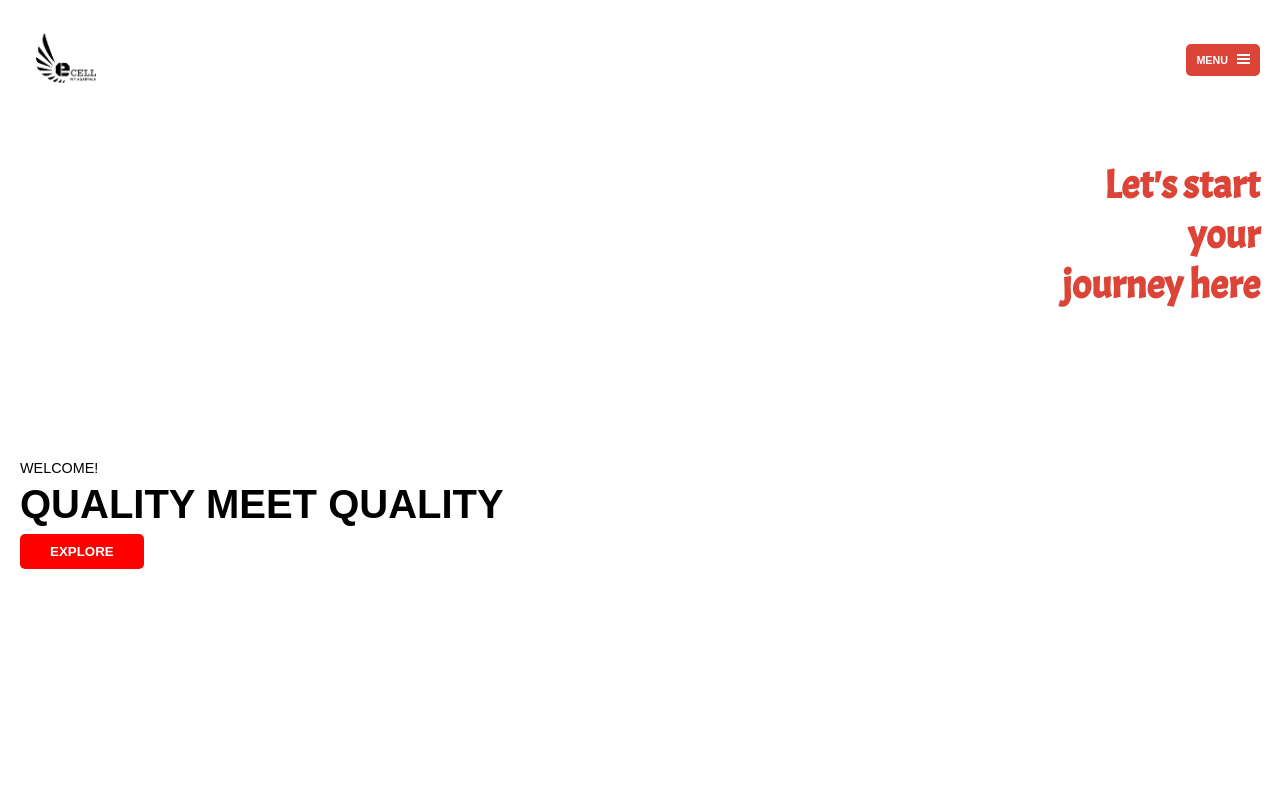
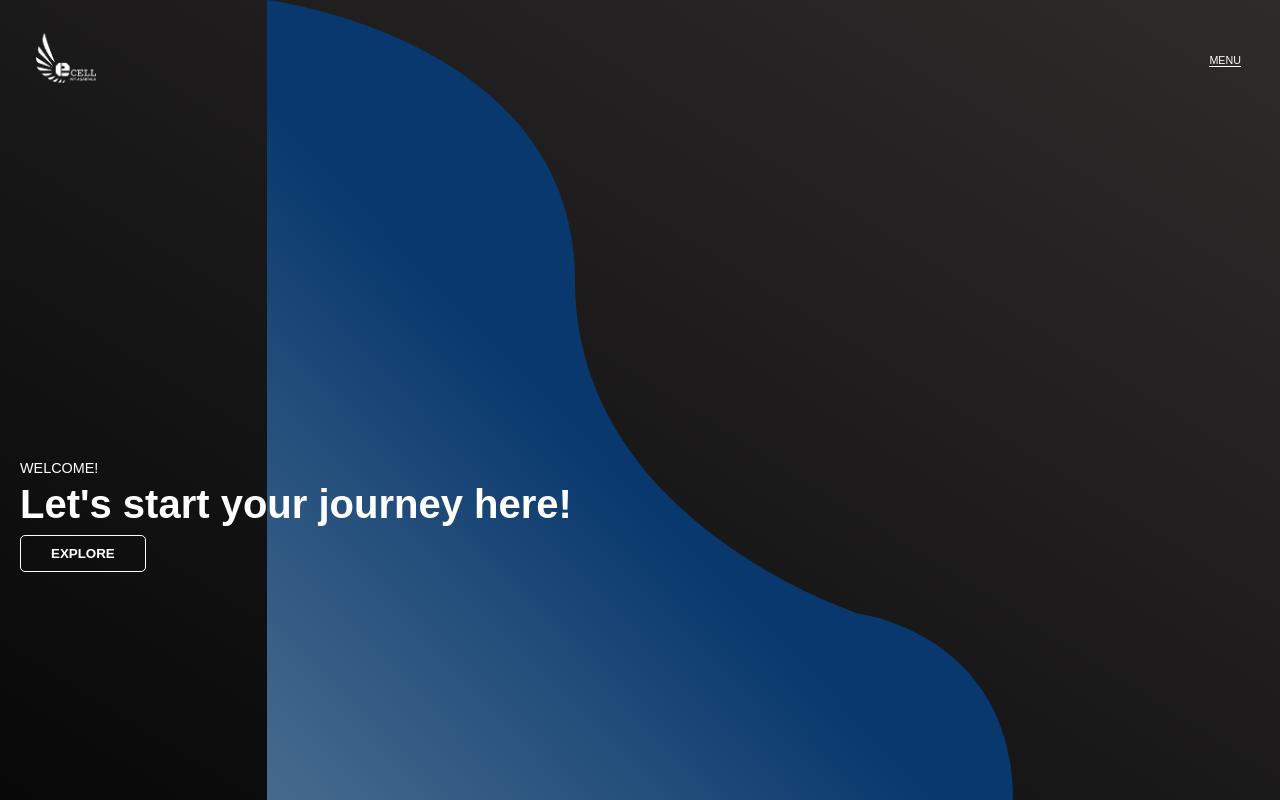
Before and after one commit to Abhishekucs/ecellwebsite, a plain HTML site: page index.html in a window 1280 px wide. Drawn offline with Linux system fonts and the light colour scheme; a web font is replaced by a local one.

Commit message:
new look

```diff
--- a/css/style.scss
+++ b/css/style.scss
@@ -16,6 +16,16 @@ html,body{
         display: grid;
         grid-template-columns: 20px 1fr 1fr 1fr 20px;
         grid-template-rows: 20px 80px 1fr 1fr 20px;
+        background-image: url(../img/SVG/left.svg), linear-gradient(to top right, rgb(8, 8, 8), rgb(46, 43, 43));
+        background-repeat: no-repeat;
+        background-position: bottom;
+        background-color: rgb(26, 24, 24);
+        .svg-images{
+            grid-column-start: 1;
+            grid-column-end: 6;
+            grid-row-start: 4;
+            grid-row-end: 6;
+        }
         .header{
             grid-column-start: 2;
             grid-column-end: 5;
@@ -28,24 +38,25 @@ html,body{
                 display: flex;
                 align-items: center;
                 justify-content: space-between;
-                background-color: #db4437;
+                // background-color: #db4437;
                 padding: 10px;
                 border-radius: 5px;
                 .name{
                     color: white;
                     margin-right: 9px;
+                    border-bottom: 1px white solid;
                     h6{
-                        font-weight: 550;
+                        font-weight: 500;
                     }
                 }
-                .bar{
-                    div{
-                        height: 2px;
-                        width: 13px;
-                        background-color: white;
-                        margin-bottom: 2px;
-                    }
-                }
+                // .bar{
+                //     div{
+                //         height: 2px;
+                //         width: 13px;
+                //         background-color: white;
+                //         margin-bottom: 2px;
+                //     }
+                // }
                 }
             }
             .logo{
@@ -55,28 +66,12 @@ html,body{
                 }
             }
         }
-        .content_1{
-            grid-column-start: 3;
-            grid-column-end: 5;
-            grid-row-start: 3;
-            grid-row-end: 4;
-            align-self: center;
-            display: grid;
-            justify-items: end;
-            margin-bottom: 70px;
-            h6{
-                color: #db4437;
-                font-size: 2.5rem;
-                font-family: 'Acme', sans-serif;
-                font-weight: 600;
-            }
-        }
         .content{
             grid-column-start: 1;
             grid-column-end: 6;
             grid-row-start: 4;
             grid-row-end: 6;
-            color: black;
+            color: white;
             padding: 20px;
             h6{
                 margin-bottom: 7px;
@@ -87,12 +82,13 @@ html,body{
                 font-weight: 800;
                 font-size: 40px;
                 line-height: 42px;
-                margin-bottom: 9px;
+                margin-bottom: 10px;
             }
             button{
                 border: none;
                 border-radius: 5px;
-                background-color: red;
+                background: none;
+                border: 1px white solid;
                 color: white;
                 font-weight: 800;
                 padding: 10px 30px;
--- a/index.html
+++ b/index.html
@@ -5,14 +5,14 @@
     <meta name="viewport" content="width=device-width, initial-scale=1.0">
     <title>E-cell | NITA</title>
     <link rel="stylesheet" href="./css/style.css">
-    <link href="https://fonts.googleapis.com/css2?family=Acme&display=swap" rel="stylesheet">
+    <link href="https://fonts.googleapis.com/css2?family=Gotu&display=swap" rel="stylesheet">
 </head>
 <body>
     <div class="container">
         <section class="one">
             <div class="header">
                 <div class="logo">
-                    <img src="./img/ecell_black.png" alt="E-cell NITA">
+                    <img src="./img/Logo White.png" alt="E-cell NITA">
                 </div>
                 <div class="hamburger">
                     <div class="name">
@@ -25,14 +25,9 @@
                     </div>
                 </div>
             </div>
-            <div class="content_1">
-                <h6>Let's start</h6>
-                <h6>your</h6>
-                <h6>journey here</h6>
-            </div>
             <div class="content">
                 <h6>WELCOME!</h6>
-                <h1>QUALITY MEET QUALITY</h1>
+                <h1>Let's start your journey here!</h1>
                 <button>EXPLORE</button>
             </div>
         </section>
```
Also changed, not shown: css/style.css, img/Logo White.png (added), img/PT.jpg (deleted), img/SVG/left.svg (added), img/SVG/right.svg (added), 1 other file.
